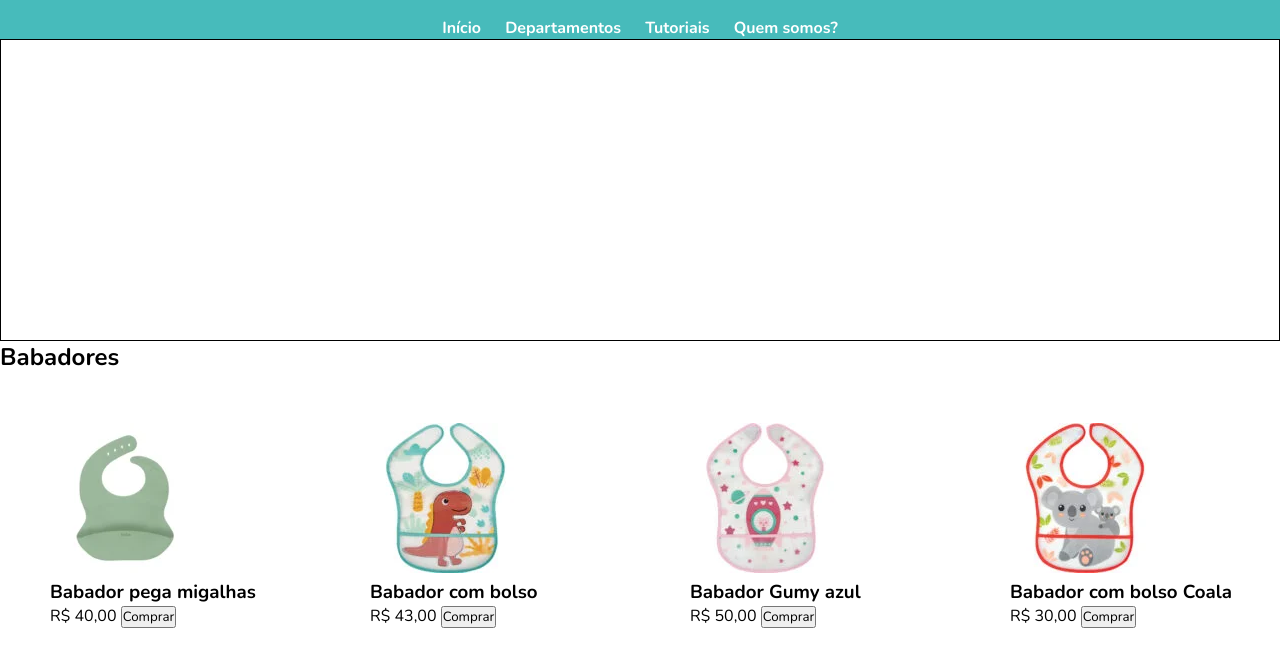
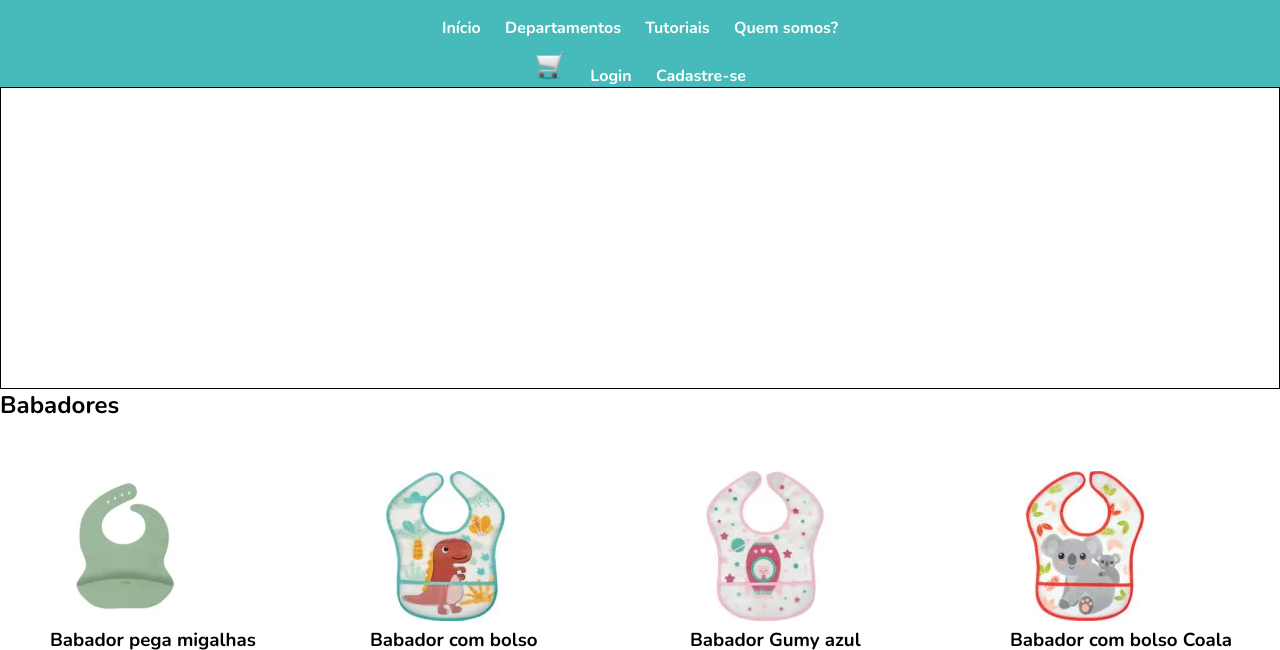
Before and after one commit to Willian2504/projeto-tia-pam, a plain HTML site: page index.html in a window 1280 px wide. Shown: the part 143-793 px from the top of the page. Drawn offline with nearby package versions, Linux system fonts and the light colour scheme.

Commit message:
Alterações de hoje

```diff
--- a/index.html
+++ b/index.html
@@ -26,10 +26,13 @@
                     <li><a href="#">Quem somos?</a></li>
                 </ul>
             </nav>
-        <!--<div id="cadastro">
-            <a href="#">Cadastre</a>
-            <a href="#">Login</a>
-        </div>-->
+        <nav id="cadastro">
+            <ul>
+                <li><img src="Fasticon-Essential-Toolbar-Shopping-cart.32.png" alt="Carrinho de compras"></li>
+                <li><a href="#">Login</a></li>
+                <li><a href="#">Cadastre-se </a></li>
+            </ul>
+        </nav>
     </header>
     <div class="novidades">
 
--- a/style.css
+++ b/style.css
@@ -49,6 +49,7 @@
     border-radius: 0 4px 4px 0;
     background-color: #ddd;
     cursor: pointer;
+    height: 40px;
 }
 
 .search-form button:hover {
@@ -77,12 +78,18 @@ nav ul li a {
 
 }
 
-/*#cadastro{
-    margin-top: 70px;
-    margin-left: 200px;
-    border-radius: 400px;
-    color: white;
-}*/
+#cadastro{
+    display: inline;
+
+}
+
+#cadastro ul {
+    list-style-type: none;
+}
+
+#cadastro ul li{
+    margin: 0 10px;
+}
 
 .novidades{
 
@@ -90,6 +97,11 @@ nav ul li a {
     width: auto;
     height: 300px;
 
+}
+
+body{
+    text-decoration: none;
+    font-weight: bold;
 }
 
 #produto1{
```
Also changed, not shown: Fasticon-Essential-Toolbar-Shopping-cart.32.png (added).
